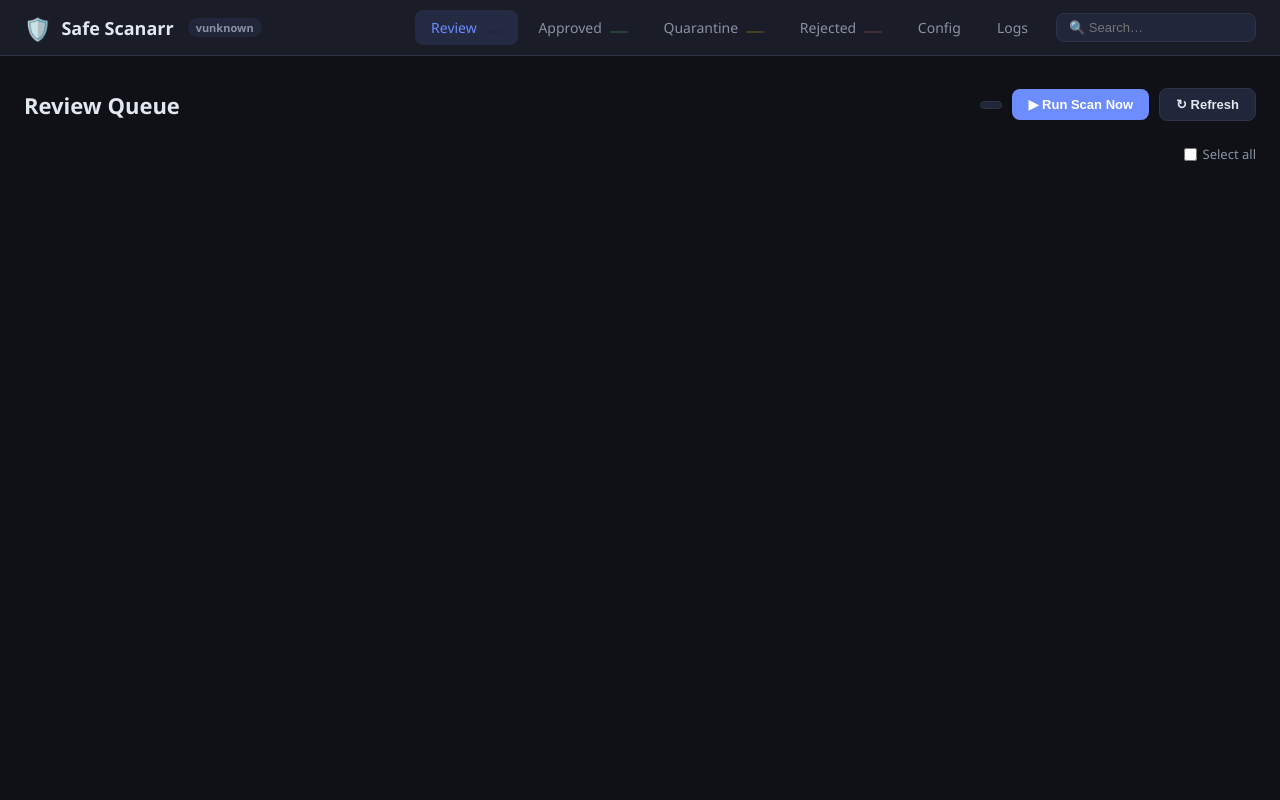
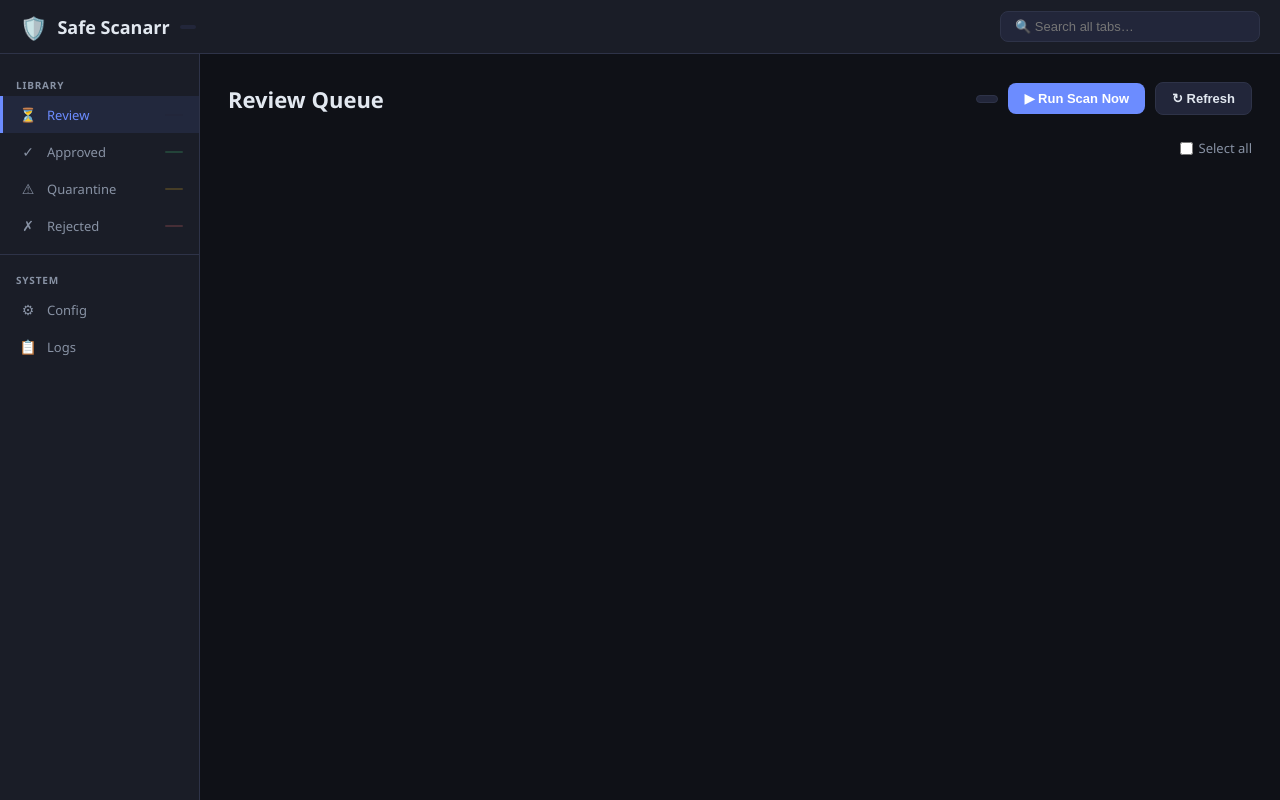
Before and after one commit to jckrbbt/safescanarr, a Flask app: page / in a window 1280 px wide. Run offline with Flask 3, Linux system fonts and the light colour scheme; data that the repository does not hold is empty; parts of the project's set-up code (start-up, migrations or seed data) failed here and were passed over.

Commit message:
v0.61-beta bug fixes and enhancements

```diff
--- a/web/static/app.js
+++ b/web/static/app.js
@@ -33,9 +33,9 @@
 function navigateTo(page) {
   currentTab = page;
   document.querySelectorAll(".page").forEach(p => p.classList.remove("active"));
-  document.querySelectorAll(".nav-link").forEach(l => l.classList.remove("active"));
+  document.querySelectorAll(".sidebar-link").forEach(l => l.classList.remove("active"));
   const pageEl = document.getElementById(`page-${page}`);
-  const linkEl = document.querySelector(`[data-page="${page}"]`);
+  const linkEl = document.querySelector(`.sidebar-link[data-page="${page}"]`);
   if (pageEl) pageEl.classList.add("active");
   if (linkEl) linkEl.classList.add("active");
 
@@ -91,37 +91,59 @@
 
   sheets.forEach((sheet, idx) => {
     window._stems[tab][idx] = sheet.stem;
+
+    const isApproved = tab === "approved";
+    const isRejected = tab === "rejected";
+    const showNsfw   = sheet.flagged && !isApproved;
+
     const card = document.createElement("div");
-    card.className = "sheet-card" + (sheet.flagged ? " flagged" : "") +
+    card.className = "sheet-card" + (showNsfw ? " flagged" : "") +
                      (selections[tab].has(sheet.stem) ? " selected" : "");
     card.dataset.stem = sheet.stem;
 
-    const conf    = sheet.nsfw_confidence != null
-                  ? `<span class="conf-badge">${Math.round(sheet.nsfw_confidence * 100)}%</span>` : "";
     const checked = selections[tab].has(sheet.stem) ? "checked" : "";
     const imgSrc  = sheet.has_sheet
                   ? `/api/sheets/image/${encodeURIComponent(sheet.filename)}`
                   : null;
-    const isRejected = tab === "rejected";
 
-    card.innerHTML = `
+    // Confidence badge with label tooltip (only on non-approved flagged items)
+    let confBadge = "";
+    if (sheet.nsfw_confidence != null && !isApproved) {
+      const pct     = Math.round(sheet.nsfw_confidence * 100);
+      const tipText = sheet.flag_reason || "NSFW detected";
+      confBadge = `<span class="conf-badge" title="${tipText}">${pct}%</span>`;
+    }
+
+    // Label breakdown (shown below name on flagged non-approved items)
+    let labelBreakdown = "";
+    if (showNsfw && sheet.flag_reason) {
+      const labels = sheet.flag_reason.split(", ").map(l => {
+        const m = l.match(/^(.+?)\s*\((\d+)%\)$/);
+        if (m) return `<span class="label-chip">${m[1].replace(/_/g," ")} ${m[2]}%</span>`;
+        return `<span class="label-chip">${l.replace(/_/g," ")}</span>`;
+      }).join("");
+      labelBreakdown = `<div class="label-breakdown">${labels}</div>`;
+    }
+
+    card.innerHTML = \`
       <div class="sheet-select">
-        <input type="checkbox" class="sheet-checkbox" data-tab="${tab}" data-idx="${idx}" ${checked}
-               onchange="toggleSelectByIdx('${tab}', ${idx}, this.checked)">
+        <input type="checkbox" class="sheet-checkbox" data-tab="\${tab}" data-idx="\${idx}" \${checked}
+               onchange="toggleSelectByIdx('\${tab}', \${idx}, this.checked)">
       </div>
-      ${sheet.flagged ? '<div class="flagged-overlay">⚠ NSFW</div>' : ""}
-      ${imgSrc
+      \${showNsfw ? '<div class="flagged-overlay">⚠ NSFW</div>' : ""}
+      \${imgSrc
         ? isRejected
-          ? `<div class="sheet-img-hidden" onclick="revealImage(this, '${imgSrc}')">
+          ? \`<div class="sheet-img-hidden" onclick="revealImage(this, '\${imgSrc}')">
                <div class="sheet-img-hidden-label">⚠ Click to reveal</div>
-             </div>`
-          : `<img class="sheet-img" src="${imgSrc}" alt="" onclick="openLightbox(this.src)" loading="lazy">`
-        : `<div class="sheet-img-placeholder">No sheet</div>`}
+             </div>\`
+          : \`<img class="sheet-img" src="\${imgSrc}" alt="" onclick="openLightbox(this.src)" loading="lazy">\`
+        : \`<div class="sheet-img-placeholder">No sheet</div>\`}
       <div class="sheet-info">
-        <div class="sheet-name">${conf}${sheet.stem}</div>
-        <div class="sheet-path" title="${sheet.source_path || ""}">${sheet.source_path || "Unknown"}</div>
-        ${renderActions(tab, idx, sheet)}
-      </div>`;
+        <div class="sheet-name">\${confBadge}\${sheet.stem}</div>
+        \${labelBreakdown}
+        <div class="sheet-path" title="\${sheet.source_path || ""}">\${sheet.source_path || "Unknown"}</div>
+        \${renderActions(tab, idx, sheet)}
+      </div>\`;
     grid.appendChild(card);
   });
 }
@@ -274,7 +296,7 @@
     const res = await fetch("/api/scan/stop", {method: "POST"});
     if (res.ok) {
       setScanRunning(false);
-      toast("Scan stopped");
+      toast("Scan stopping — current file will finish before stopping");
     }
   } else {
     const res = await fetch("/api/scan", {method: "POST"});
@@ -338,8 +360,28 @@
 }
 
 // ── Global search ─────────────────────────────────────────────────
-function onGlobalSearch() {
-  if (TABS.includes(currentTab)) loadPage(currentTab);
+async function onGlobalSearch() {
+  // Search all tabs simultaneously and update badge counts
+  const q = document.getElementById("global-search")?.value?.toLowerCase() || "";
+  if (q.length === 0) {
+    // Empty search — just reload current tab
+    if (TABS.includes(currentTab)) loadPage(currentTab);
+    return;
+  }
+  // Load all tabs with search filter
+  for (const tab of TABS) {
+    const search = encodeURIComponent(q);
+    const res    = await fetch(`/api/sheets?state=${tab}&search=${search}`);
+    tabSheets[tab] = await res.json();
+    // Update badge to show search result count
+    const badge = document.getElementById(`badge-${tab}`);
+    if (badge) badge.textContent = tabSheets[tab].length > 0 ? tabSheets[tab].length : "";
+    if (tab === currentTab) {
+      selections[tab].clear();
+      renderTab(tab);
+      updateBulkBar(tab);
+    }
+  }
 }
 
 // ── Config ────────────────────────────────────────────────────────
--- a/web/static/style.css
+++ b/web/static/style.css
@@ -22,30 +22,26 @@
   font-family: 'Segoe UI', system-ui, sans-serif;
   font-size: 14px;
   min-height: 100vh;
+  display: flex;
+  flex-direction: column;
 }
 
-/* ── Navbar ───────────────────────────────────────────────────── */
-.navbar {
+/* ── Top bar ──────────────────────────────────────────────────── */
+.topbar {
   display: flex;
   align-items: center;
   justify-content: space-between;
   background: var(--bg2);
   border-bottom: 1px solid var(--border);
-  padding: 0 24px;
-  height: 56px;
+  padding: 0 20px;
+  height: 54px;
   position: sticky;
   top: 0;
   z-index: 100;
+  flex-shrink: 0;
 }
 
-.nav-right {
-  display: flex;
-  align-items: center;
-  gap: 12px;
-  margin-left: auto;
-}
-
-.nav-brand {
+.topbar-brand {
   display: flex;
   align-items: center;
   gap: 10px;
@@ -53,30 +49,103 @@
   font-size: 18px;
 }
 
-.nav-logo { font-size: 22px; }
+.nav-logo   { font-size: 22px; }
+.nav-title  { font-weight: 700; }
 .nav-version {
   font-size: 11px;
   color: var(--text-dim);
   background: var(--bg3);
   padding: 2px 8px;
   border-radius: 20px;
-  margin-left: 4px;
 }
 
-.nav-links { display: flex; gap: 4px; }
-.nav-link {
-  padding: 8px 16px;
+.topbar-search input {
+  background: var(--bg3);
+  border: 1px solid var(--border);
   border-radius: var(--radius);
+  color: var(--text);
+  padding: 7px 14px;
+  font-size: 13px;
+  width: 260px;
+}
+.topbar-search input:focus { outline: none; border-color: var(--accent); }
+
+/* ── Layout ───────────────────────────────────────────────────── */
+.layout {
+  display: flex;
+  flex: 1;
+  overflow: hidden;
+  height: calc(100vh - 54px);
+}
+
+/* ── Sidebar ──────────────────────────────────────────────────── */
+.sidebar {
+  width: 200px;
+  flex-shrink: 0;
+  background: var(--bg2);
+  border-right: 1px solid var(--border);
+  overflow-y: auto;
+  padding: 16px 0;
+}
+
+.sidebar-nav {
+  display: flex;
+  flex-direction: column;
+}
+
+.sidebar-section-label {
+  font-size: 10px;
+  font-weight: 700;
+  text-transform: uppercase;
+  letter-spacing: .08em;
+  color: var(--text-dim);
+  padding: 8px 16px 4px;
+}
+
+.sidebar-link {
+  display: flex;
+  align-items: center;
+  gap: 10px;
+  padding: 9px 16px;
   text-decoration: none;
   color: var(--text-dim);
+  font-size: 13px;
   font-weight: 500;
   transition: all .15s;
+  border-left: 3px solid transparent;
 }
-.nav-link:hover { color: var(--text); background: var(--bg3); }
-.nav-link.active { color: var(--accent); background: rgba(108,140,255,.12); }
 
-/* ── Main ─────────────────────────────────────────────────────── */
-.main { max-width: 1400px; margin: 0 auto; padding: 32px 24px; }
+.sidebar-link:hover {
+  color: var(--text);
+  background: var(--bg3);
+}
+
+.sidebar-link.active {
+  color: var(--accent);
+  background: rgba(108,140,255,.1);
+  border-left-color: var(--accent);
+}
+
+.sidebar-icon {
+  font-size: 14px;
+  width: 18px;
+  text-align: center;
+  flex-shrink: 0;
+}
+
+.sidebar-link .nav-badge { margin-left: auto; }
+
+.sidebar-divider {
+  border-top: 1px solid var(--border);
+  margin: 10px 0;
+}
+
+/* ── Content area ─────────────────────────────────────────────── */
+.content {
+  flex: 1;
+  overflow-y: auto;
+  padding: 28px 28px;
+}
 
 .page { display: none; }
 .page.active { display: block; }
@@ -815,3 +884,22 @@
   text-align: center;
   padding: 12px;
 }
+
+/* ── Label breakdown ──────────────────────────────────────────── */
+.label-breakdown {
+  display: flex;
+  flex-wrap: wrap;
+  gap: 4px;
+  margin: 4px 0 6px;
+}
+
+.label-chip {
+  background: rgba(248,113,113,.15);
+  color: var(--danger);
+  border: 1px solid rgba(248,113,113,.4);
+  border-radius: 4px;
+  font-size: 10px;
+  font-weight: 600;
+  padding: 2px 6px;
+  text-transform: capitalize;
+}
--- a/web/templates/index.html
+++ b/web/templates/index.html
@@ -7,38 +7,62 @@
   <link rel="stylesheet" href="/static/style.css">
 </head>
 <body>
-  <nav class="navbar">
-    <div class="nav-brand">
+
+  <!-- ── TOP BAR ─────────────────────────────────────────────── -->
+  <header class="topbar">
+    <div class="topbar-brand">
       <span class="nav-logo">🛡️</span>
       <span class="nav-title">Safe Scanarr</span>
       <span class="nav-version" id="nav-version"></span>
     </div>
-    <div class="nav-right">
-    <div class="nav-links">
-      <a href="#" class="nav-link active" data-page="pending">
-        Review <span class="nav-badge" id="badge-pending"></span>
+    <div class="topbar-search">
+      <input type="text" id="global-search" placeholder="🔍 Search all tabs…" oninput="onGlobalSearch()">
+    </div>
+  </header>
+
+  <div class="layout">
+
+    <!-- ── SIDEBAR ──────────────────────────────────────────── -->
+    <aside class="sidebar">
+      <nav class="sidebar-nav">
+        <div class="sidebar-section-label">Library</div>
+        <a href="#" class="sidebar-link active" data-page="pending">
+          <span class="sidebar-icon">⏳</span>
+          <span>Review</span>
+          <span class="nav-badge" id="badge-pending"></span>
         </a>
-      <a href="#" class="nav-link" data-page="approved">
-        Approved <span class="nav-badge approved" id="badge-approved"></span>
+        <a href="#" class="sidebar-link" data-page="approved">
+          <span class="sidebar-icon">✓</span>
+          <span>Approved</span>
+          <span class="nav-badge approved" id="badge-approved"></span>
         </a>
-      <a href="#" class="nav-link" data-page="quarantined">
-        Quarantine <span class="nav-badge warn" id="badge-quarantined"></span>
+        <a href="#" class="sidebar-link" data-page="quarantined">
+          <span class="sidebar-icon">⚠</span>
+          <span>Quarantine</span>
+          <span class="nav-badge warn" id="badge-quarantined"></span>
         </a>
-      <a href="#" class="nav-link" data-page="rejected">
-        Rejected <span class="nav-badge danger" id="badge-rejected"></span>
+        <a href="#" class="sidebar-link" data-page="rejected">
+          <span class="sidebar-icon">✗</span>
+          <span>Rejected</span>
+          <span class="nav-badge danger" id="badge-rejected"></span>
         </a>
-      <a href="#" class="nav-link" data-page="config">Config</a>
-      <a href="#" class="nav-link" data-page="logs">Logs</a>
-    </div>
-      <div class="nav-search">
-        <input type="text" id="global-search" placeholder="🔍 Search…" oninput="onGlobalSearch()">
-      </div>
-    </div>
+        <div class="sidebar-divider"></div>
+        <div class="sidebar-section-label">System</div>
+        <a href="#" class="sidebar-link" data-page="config">
+          <span class="sidebar-icon">⚙</span>
+          <span>Config</span>
+        </a>
+        <a href="#" class="sidebar-link" data-page="logs">
+          <span class="sidebar-icon">📋</span>
+          <span>Logs</span>
+        </a>
       </nav>
+    </aside>
 
-  <main class="main">
+    <!-- ── MAIN CONTENT ─────────────────────────────────────── -->
+    <main class="content">
 
-    <!-- ── PENDING (Review) ────────────────────────────────────── -->
+      <!-- ── PENDING ──────────────────────────────────────── -->
       <div id="page-pending" class="page active">
         <div class="page-header">
           <h1>Review Queue</h1>
@@ -48,7 +72,7 @@
             <button class="btn btn-secondary" onclick="loadPage('pending')">↻ Refresh</button>
           </div>
         </div>
-      <div class="review-toolbar" id="pending-toolbar">
+        <div class="review-toolbar">
           <div class="bulk-actions" id="bulk-actions-pending" style="display:none">
             <span id="selected-count-pending" class="badge"></span>
             <button class="btn btn-success btn-sm" onclick="bulkAction('pending','approve')">✓ Approve</button>
@@ -65,7 +89,7 @@
         <div id="pending-grid" class="sheets-grid"></div>
       </div>
 
-    <!-- ── APPROVED ────────────────────────────────────────────── -->
+      <!-- ── APPROVED ─────────────────────────────────────── -->
       <div id="page-approved" class="page">
         <div class="page-header">
           <h1>Approved</h1>
@@ -89,7 +113,7 @@
         <div id="approved-grid" class="sheets-grid"></div>
       </div>
 
-    <!-- ── QUARANTINED ─────────────────────────────────────────── -->
+      <!-- ── QUARANTINED ───────────────────────────────────── -->
       <div id="page-quarantined" class="page">
         <div class="page-header">
           <h1>Quarantine</h1>
@@ -114,7 +138,7 @@
         <div id="quarantined-grid" class="sheets-grid"></div>
       </div>
 
-    <!-- ── REJECTED ────────────────────────────────────────────── -->
+      <!-- ── REJECTED ──────────────────────────────────────── -->
       <div id="page-rejected" class="page">
         <div class="page-header">
           <h1>Rejected</h1>
@@ -136,7 +160,7 @@
         <div id="rejected-grid" class="sheets-grid"></div>
       </div>
 
-    <!-- ── CONFIG ──────────────────────────────────────────────── -->
+      <!-- ── CONFIG ────────────────────────────────────────── -->
       <div id="page-config" class="page">
         <div class="page-header">
           <div class="header-left">
@@ -149,7 +173,7 @@
 
           <section class="config-section">
             <h2>NSFW Detection</h2>
-          <p class="hint">Every new video is automatically scanned using local on-device detection — no data leaves your server. Results are mapped to zones that determine what happens to each file.</p>
+            <p class="hint">Every new video is automatically scanned using local on-device detection. Results are mapped to zones that determine what happens to each file.</p>
             <div class="zone-diagram">
               <div class="zone zone-approve">Auto-approve</div>
               <div class="zone-arrow">▶</div>
@@ -163,21 +187,21 @@
               <div class="zone-input-group">
                 <label>Auto-approve below</label>
                 <input type="number" id="cfg-zone-approve" class="input-short" min="0" max="1" step="0.05">
-              <span class="hint">Below this score → approved automatically, no review</span>
+                <span class="hint">Below this score, approved automatically without review</span>
               </div>
               <div class="zone-input-group">
                 <label>Quarantine above</label>
                 <input type="number" id="cfg-zone-quarantine" class="input-short" min="0" max="1" step="0.05">
-              <span class="hint">Above this score → video moved to quarantine</span>
+                <span class="hint">Above this score, video moved to quarantine</span>
               </div>
               <div class="zone-input-group">
                 <label>Auto-reject above</label>
                 <input type="number" id="cfg-zone-reject" class="input-short" min="0" max="1" step="0.05">
-              <span class="hint">Above this score → video deleted immediately</span>
+                <span class="hint">Above this score, video deleted immediately</span>
               </div>
             </div>
             <label style="margin-top:16px">Frames to sample per video</label>
-          <p class="hint">More frames = better coverage, slightly longer processing. 10 is a good default.</p>
+            <p class="hint">More frames means better coverage with slightly longer processing. 10 is a good default.</p>
             <input type="number" id="cfg-nudenet-frames" class="input-short" min="1" max="30">
           </section>
 
@@ -189,7 +213,7 @@
 
           <section class="config-section">
             <h2>Full Scan Schedule</h2>
-          <p class="hint">Automatically scans all watch folders on a schedule. Runs independently of polling.</p>
+            <p class="hint">Automatically scans all watch folders on a schedule, independent of polling.</p>
             <div class="toggle-row">
               <label class="toggle-label">Enable scheduled scans</label>
               <label class="toggle-switch">
@@ -208,17 +232,17 @@
 
           <section class="config-section">
             <h2>Quarantine</h2>
-          <p class="hint">Files flagged above the quarantine threshold are moved here rather than deleted immediately. You can approve (restore) or reject (delete) them from the Quarantine tab.</p>
+            <p class="hint">Files flagged above the quarantine threshold are moved here rather than deleted immediately.</p>
             <label>Quarantine Folder</label>
             <input type="text" id="cfg-quarantine-dir" class="input-full" placeholder="Leave blank to use default (data/quarantine)">
             <label style="margin-top:12px">Auto-reject after (days)</label>
-          <p class="hint">Quarantined items older than this many days are automatically rejected and deleted. Set to 0 to disable auto-reject (items stay in quarantine until manually reviewed).</p>
+            <p class="hint">Quarantined items older than this are automatically rejected. Set to 0 to disable auto-reject.</p>
             <input type="number" id="cfg-quarantine-days" class="input-short" min="0">
           </section>
 
           <section class="config-section">
             <h2>Arr Integration</h2>
-          <p class="hint">Connect Sonarr and Radarr so Safe Scanarr can detect new imports in near real-time and remove media from their libraries when needed. At least one API key must be set to enable polling.</p>
+            <p class="hint">Connect Sonarr and Radarr for real-time import detection and library management. At least one API key must be set to enable polling.</p>
 
             <div class="arr-subsection">
               <h3>Poller</h3>
@@ -266,7 +290,7 @@
 
           <section class="config-section">
             <h2>Webhook Notifications</h2>
-          <p class="hint">Send a POST notification to a URL when items are quarantined or rejected. Works with Discord, Slack, Ntfy, Gotify, Home Assistant, or any service that accepts a JSON POST.</p>
+            <p class="hint">Send a JSON POST when items are quarantined or rejected. Works with Discord, Slack, Ntfy, Gotify, Home Assistant, or any service that accepts a JSON POST.</p>
             <label>Webhook URL</label>
             <div class="input-row">
               <input type="text" id="cfg-webhook-url" class="input-full" placeholder="https://...">
@@ -285,7 +309,7 @@
 
           <section class="config-section">
             <h2>vcsi</h2>
-          <p class="hint">vcsi generates the contact sheet thumbnails. Grid size controls thumbnail count (4x4 = 16 frames). Quality affects file size — 80 is a good balance between quality and storage.</p>
+            <p class="hint">vcsi generates contact sheet thumbnails. Grid size controls thumbnail count (4x4 = 16 frames). Timeout is the max time allowed per file.</p>
             <label>Grid Size</label>
             <input type="text" id="cfg-vcs-grid" class="input-short" placeholder="4x4">
             <label style="margin-top:12px">Timeout (seconds)</label>
@@ -302,7 +326,7 @@
         </div>
       </div>
 
-    <!-- ── LOGS ────────────────────────────────────────────────── -->
+      <!-- ── LOGS ──────────────────────────────────────────── -->
       <div id="page-logs" class="page">
         <div class="page-header">
           <h1>Logs</h1>
@@ -321,8 +345,9 @@
       </div>
 
     </main>
+  </div>
 
-  <!-- ── MODAL ───────────────────────────────────────────────── -->
+  <!-- ── MODAL ─────────────────────────────────────────────── -->
   <div id="modal-overlay" class="modal-overlay" style="display:none">
     <div class="modal">
       <h2 id="modal-title"></h2>
```
Also changed, not shown: scanner.py (+26 -0 lines). Lines whose indentation alone changed are shown as unchanged.
